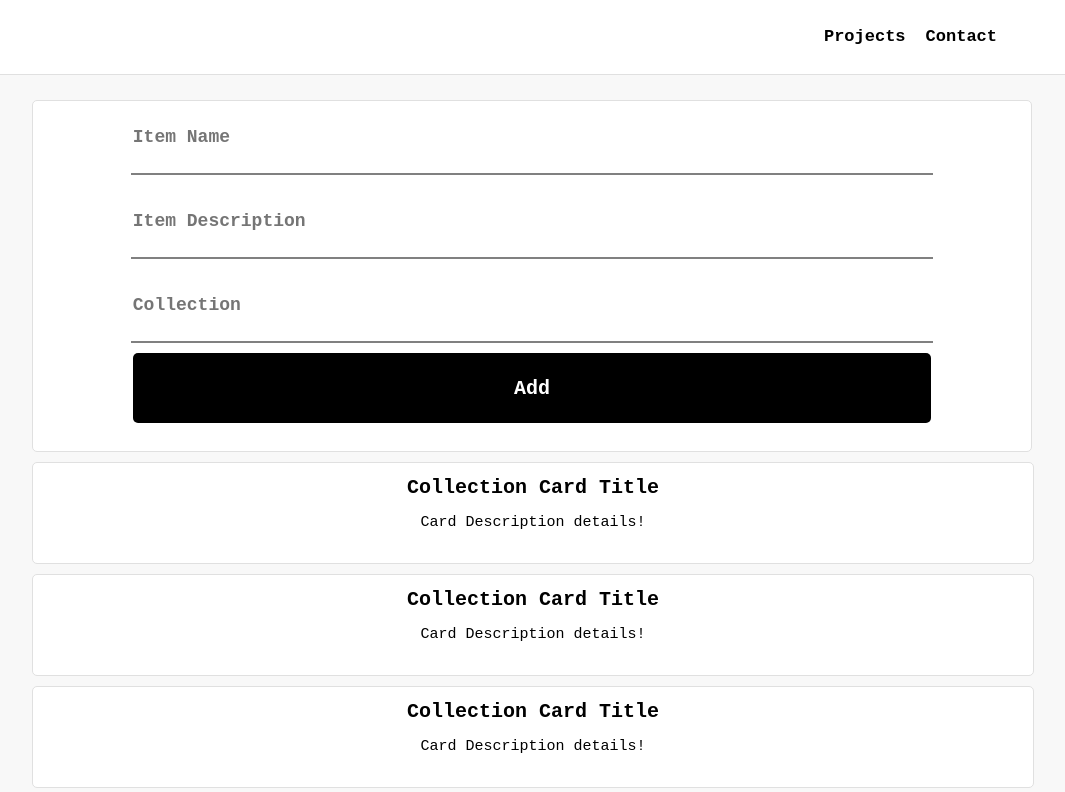
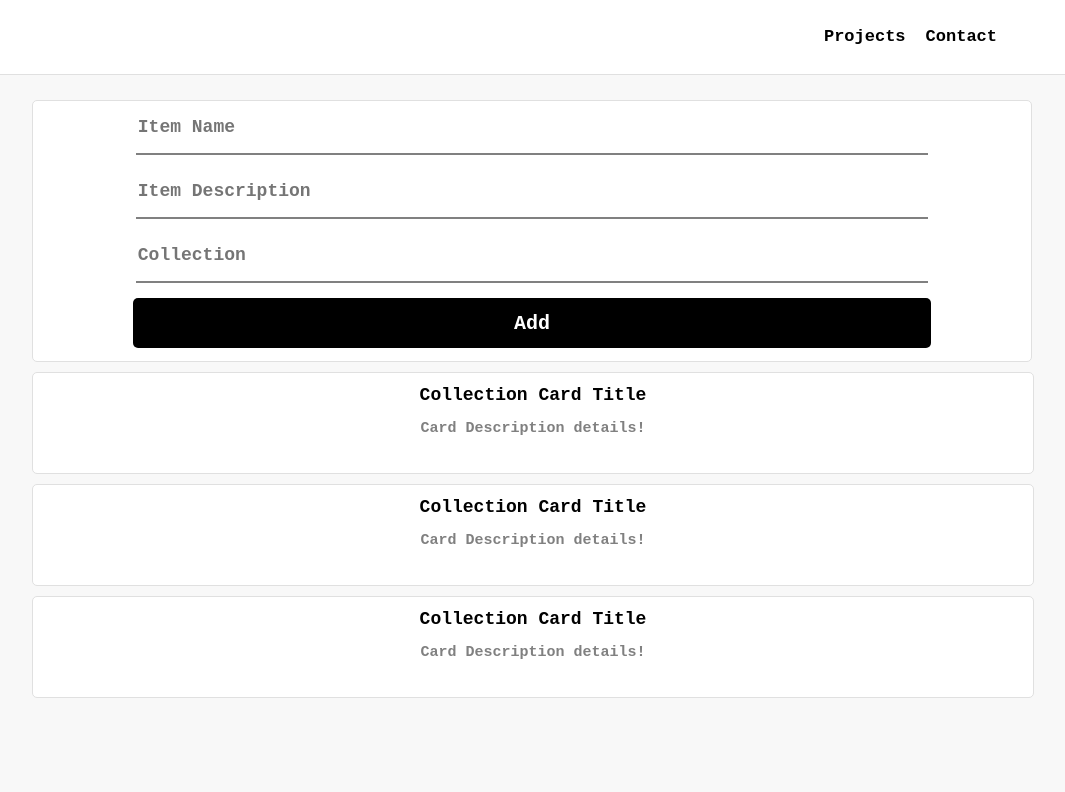
Before and after one commit to Adefuye/Projects, a React (Create React App) app in the folder ReactJS/test-app/: page / in a window 1280 px wide. Shown: the top 792 px of the page, without its empty margins (108-1173 px from the left). Built offline with nearby package versions, Linux system fonts and the light colour scheme.

Commit message:
MVP Layout

```diff
--- a/ReactJS/test-app/src/index.css
+++ b/ReactJS/test-app/src/index.css
@@ -79,9 +79,11 @@ code {
 }
 .collectionCards p{
   font-size: 15px;
+  font-weight: bold;
+  color: grey;
 }
 .collectionCards h1{
-  font-size: 20px;
+  font-size: 18px;
 }
 
 
@@ -89,7 +91,7 @@ code {
 .inputDiv{
   position: relative;
   max-width: 100%;
-  height:350px;
+  height:260px;
   background-color: white;
   border: 1px solid #e0e0e0;
   border-radius: 5px;
@@ -99,8 +101,8 @@ code {
 
 .inputField{
   margin-bottom: 10px;
-  width: 80%;
-  height: 70px;
+  width: 79%;
+  height: 50px;
   font-size: 18px;
   font-family: monospace;
   font-weight: bold;
@@ -111,7 +113,7 @@ code {
 }
 
 .addBtn{
-  height:70px;
+  height:50px;
   width:80%;
   font-size: 20px;
   font-family: monospace;
@@ -122,6 +124,7 @@ code {
   border-radius: 5px;
   outline: none;
   transition: .1s ease-in-out;
+  margin-top: 5px;
 }
 .addBtn:hover{
   box-shadow: 0px 0px 5px 1px gray;
```
Also changed, not shown: ReactJS/test-app/src/App.js (line endings or trailing spaces).
